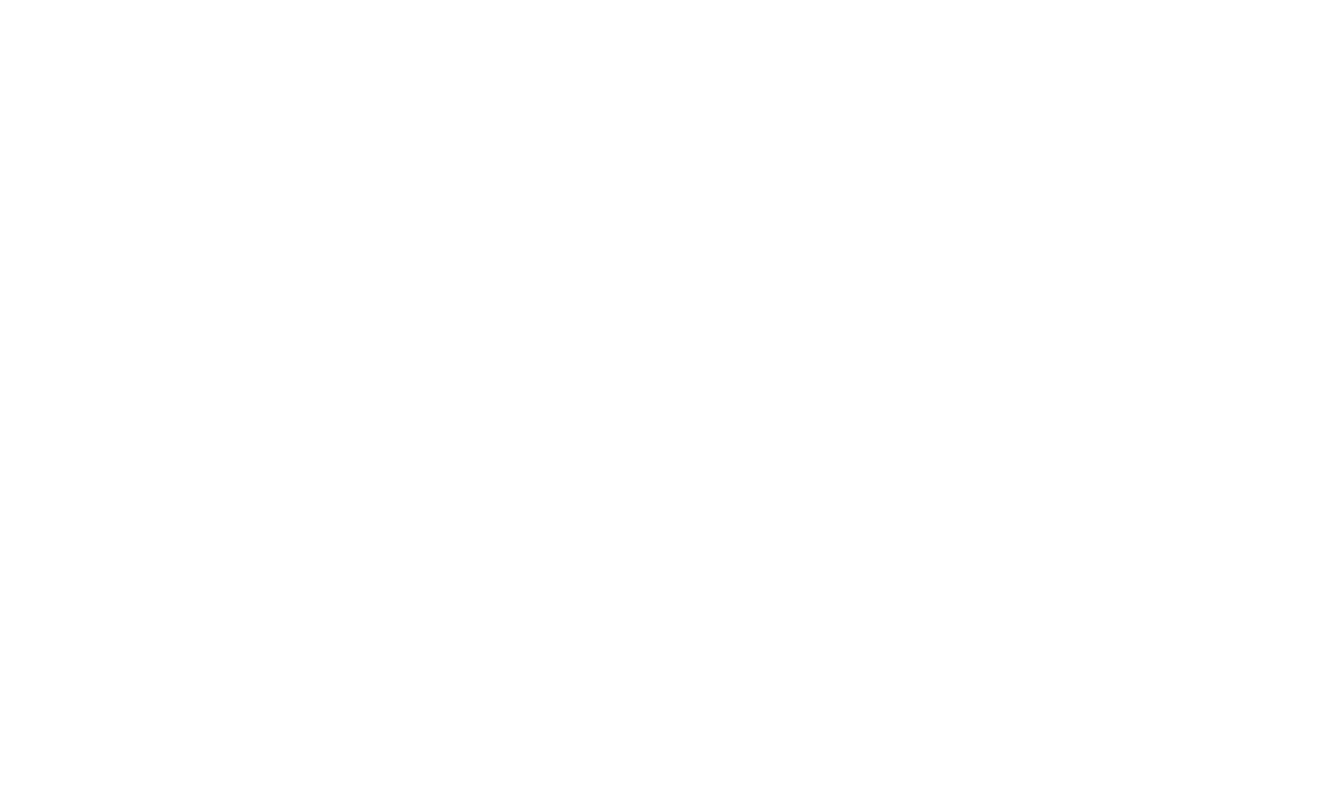
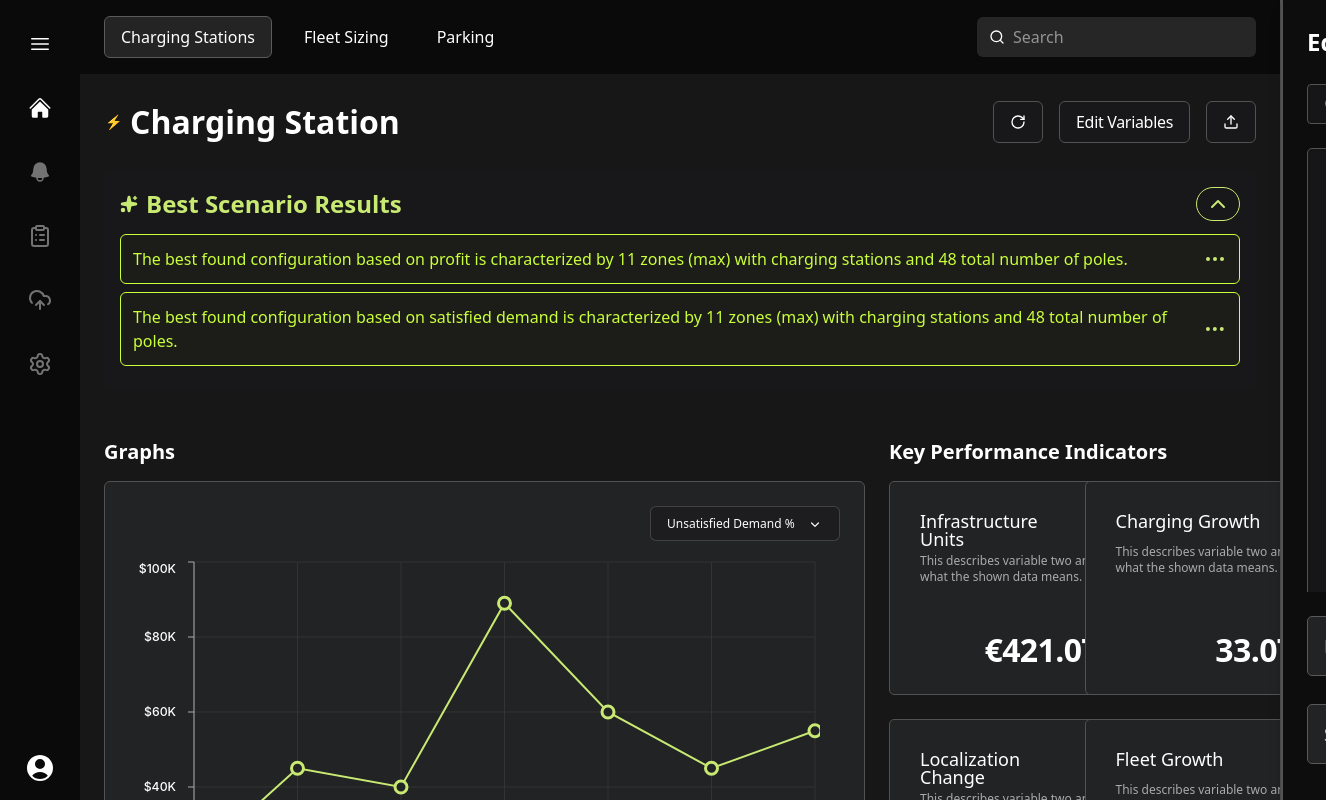
Before and after one commit to Harjap1996/answerAi_takeHome, a React (Vite) app: page /dashboard in a window 1280 px wide. Before the commit this address had no page. Shown: the top 800 px of the page, 1326 px wide, since content can reach past the window. Built offline with nearby package versions, Linux system fonts and the light colour scheme; no server answers; sample sign-in values are in the browser's storage.

Commit message:
feat: wire up application routing with AuthProvider, ProtectedRoute, and AuthRedirect

```diff
--- a/src/App.tsx
+++ b/src/App.tsx
@@ -1,5 +1,29 @@
-import AppRouter from "./routes/AppRouter";
+import { BrowserRouter as Router, Routes, Route } from "react-router-dom";
+import { AuthProvider } from "./context/AuthContext";
+import LoginPage from "./pages/LoginPage";
+import DashboardPage from "./pages/DashboardPage";
+import ProtectedRoute from "./routes/ProtectedRoute";
+import AuthRedirect from "./routes/AuthRedirect";
 
-const App = () => <AppRouter />;
+const App = () => {
+  return (
+    <AuthProvider>
+      <Router>
+        <Routes>
+          <Route path="/" element={<AuthRedirect />} />
+          <Route path="/login" element={<LoginPage />} />
+          <Route
+            path="/dashboard"
+            element={
+              <ProtectedRoute>
+                <DashboardPage />
+              </ProtectedRoute>
+            }
+          />
+        </Routes>
+      </Router>
+    </AuthProvider>
+  );
+};
 
 export default App;
```
